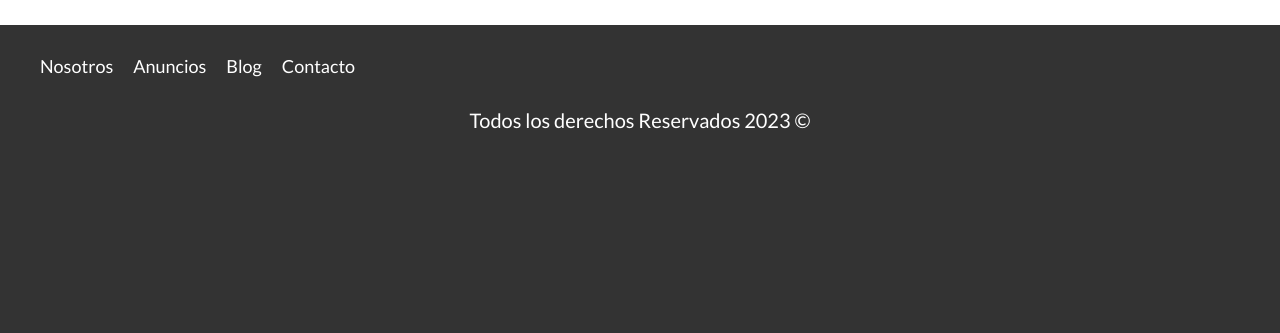
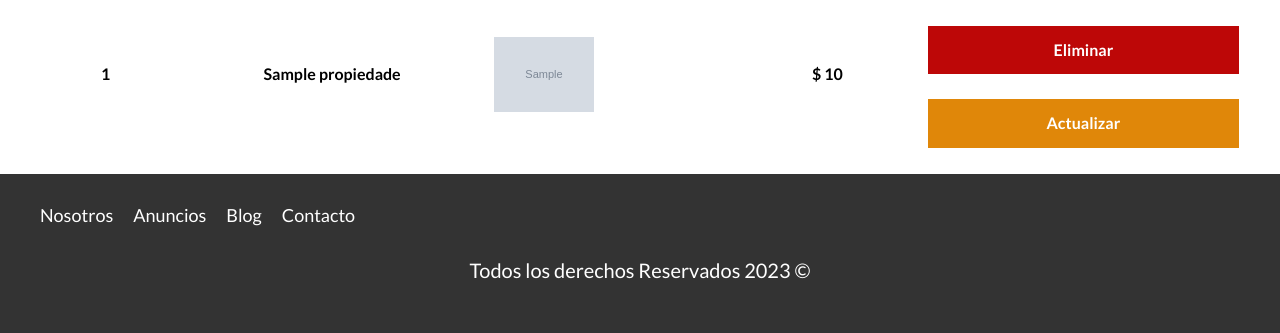
Before and after one commit to dellpinos/Curso_BienesRaices, a PHP site: page /admin in a window 1280 px wide. Shown: the part 671-1004 px from the top of the page. Before the commit the page ends 800 px from the top, so only its background shows below. Run offline with PHP 8.4, Linux system fonts and the light colour scheme; the visitor is signed in with stand-in values (Sample User, id 1); tables that the repository leaves empty or names only in its code hold one stand-in row (values such as "Sample post"); grey boxes marked "Sample" are stand-in pictures; data that the repository does not hold is empty.

Commit message:
refactorizando iteracion de elementos en admin/index.php

```diff
--- a/admin/index.php
+++ b/admin/index.php
@@ -8,6 +8,7 @@ use App\Propiedad;
 
 // Implementar un metodo para obtener todas las Casas utilizando Active Record
 $propiedades = Propiedad::all();
+
 
 
 // //Escribir query
@@ -80,23 +81,24 @@ incluirTemplate('header');
         <!-- Mostrar resultados de la DB -->
 
         <tbody>
-            <?php while ($propiedad = mysqli_fetch_assoc($resultadoConsulta)) : ?>
+            <?php foreach($propiedades as $propiedad) :  ?>
                 <tr>
-                    <th><?php echo $propiedad['id']; ?></th> <!-- Proceso e imprimo -->
-                    <th><?php echo $propiedad['titulo']; ?></th>
-                    <th> <img src="/imagenes/<?php echo $propiedad['imagen']; ?>" class="imagen-tabla"> </th>
-                    <th>$ <?php echo $propiedad['precio']; ?></th>
+
+                    <th><?php echo $propiedad->id; ?></th> <!-- Proceso e imprimo -->
+                    <th><?php echo $propiedad->titulo; ?></th>
+                    <th> <img src="/imagenes/<?php echo $propiedad->imagen; ?>" class="imagen-tabla"> </th>
+                    <th>$ <?php echo $propiedad->precio; ?></th>
                     <th>
                         <form method="POST" class="w-100">
 
-                            <input type="hidden" name="eliminarId" value="<?php echo $propiedad['id']; ?>">
+                            <input type="hidden" name="eliminarId" value="<?php echo $propiedad->id; ?>">
 
                             <input type="submit" class="boton-rojo-block" value="Eliminar">
                         </form>
-                        <a href="admin/propiedades/actualizar.php?id=<?php echo $propiedad['id'] ?>" class="boton-amarillo-block">Actualizar</a>
+                        <a href="admin/propiedades/actualizar.php?id=<?php echo $propiedad->id ?>" class="boton-amarillo-block">Actualizar</a>
                     </th>
                 </tr>
-            <?php endwhile ?>
+            <?php endforeach; ?>
         </tbody>
     </table>
 </main>
--- a/includes/funciones.php
+++ b/includes/funciones.php
@@ -2,7 +2,7 @@
 
 define('TEMPLATES_URL', __DIR__ . '/templates');// definiendo una url
 define('FUNCIONES_URL', __DIR__ . 'funciones.php');// misma carpeta
-define('CARPETA_IMAGENES', __DIR__ . '/..imagenes/');
+define('CARPETA_IMAGENES', __DIR__ . '/../imagenes/');
 
 
 
```
Also changed, not shown: includes/..imagenes/ebf8e62a2aa45f260a271161fdbdc739.jpg (deleted).
